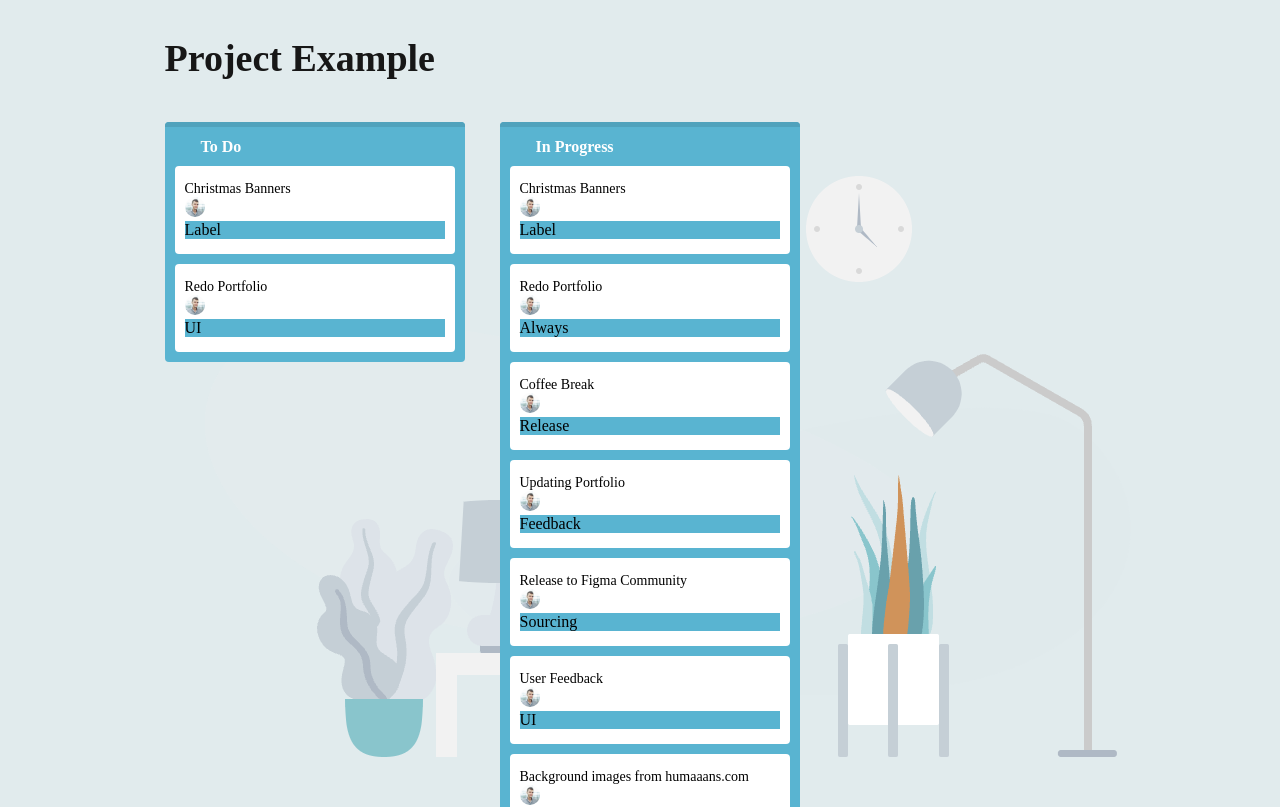
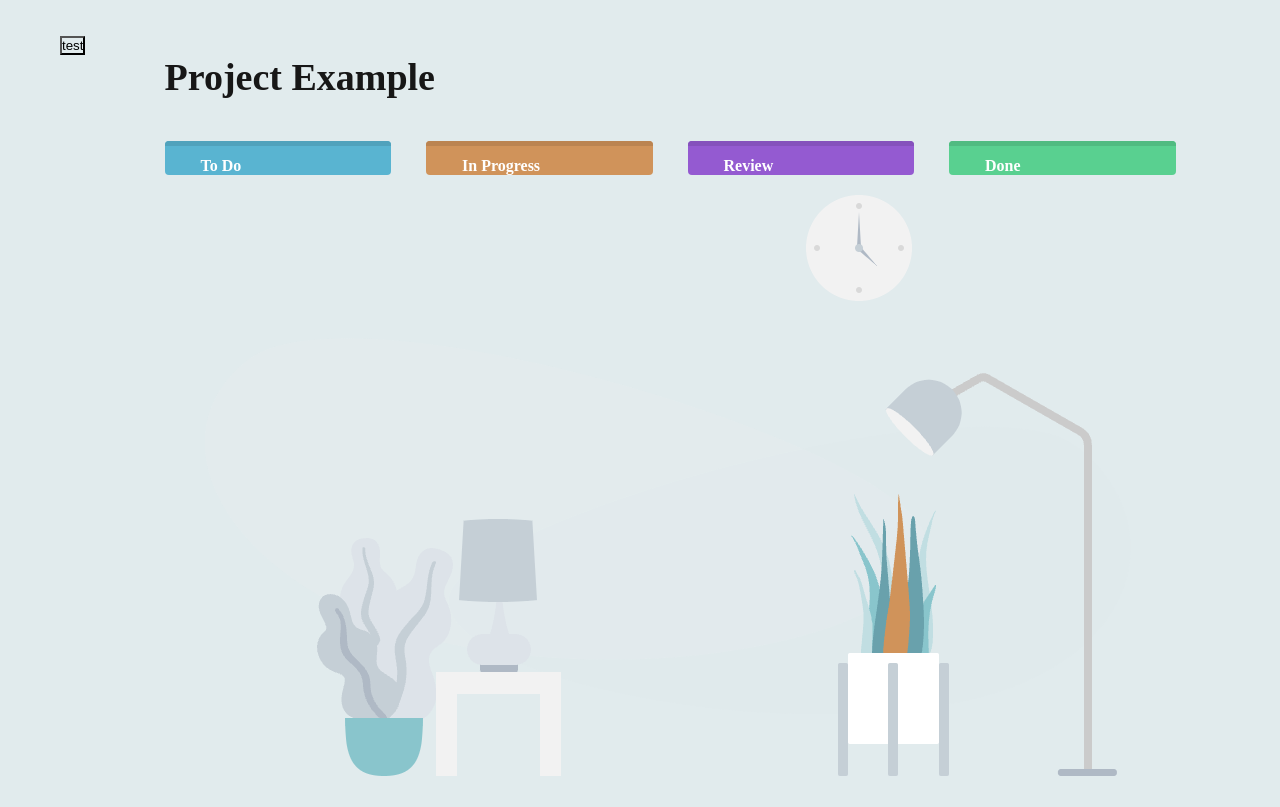
Before and after one commit to Maxim93mk/TODO, a React (Create React App) app: page / in a window 1280 px wide. Shown: the top 807 px of the page. Built offline with nearby package versions, Linux system fonts and the light colour scheme.

Commit message:
Переделаны стили карточек

```diff
--- a/src/components/app/App.jsx
+++ b/src/components/app/App.jsx
@@ -2,37 +2,44 @@ import './App.css';
 import React, { useState } from 'react';
 import TasksMain from '../tasks/tasks';
 import { fragments } from './fragmentStyle.js';
+import user_1 from "../tasks/img/foto_1.svg";
+import user_2 from "../tasks/img/foto_2.svg";
 
 function App() {
   let db = [
-    {
-      id: 1,
-      name: 'To Do',
-      tasks: [
-        'Christmas Banners',
-        'Redo Portfolio',,],
-            userStatus:
-        [
-          'Label',
-          'UI',
-        ],
+    // {
+    //   id: 1,
+    //   name: 'To Do',
+    //   tasks: [
+    //     'Christmas Banners',
+    //     'Redo Portfolio'],
+    //         userStatus:
+    //     [
+    //       'Label',
+    //       'UI',
+    //     ],
 
-      // {
-      //   nameTask:
-      //     [
-      //       'Christmas Banners',
-      //       'Label',
-      //     ],
-      //   // userStatus:
-      //   // [
-      //   //   'Label',
-      //   //   'UI',
-      //   // ],
-      // }
-    },
+    //   // {
+    //   //   nameTask:
+    //   //     [
+    //   //       'Christmas Banners',
+    //   //       'Label',
+    //   //     ],
+    //   //   // userStatus:
+    //   //   // [
+    //   //   //   'Label',
+    //   //   //   'UI',
+    //   //   // ],
+    //   // }
+    // },
 {
-  id: 2,
-    name: 'In Progress',
+      id: 2,
+      cards: [
+        'To Do',
+        'In Progress',
+        'Review',
+        'Done'
+      ],
       tasks: [
         'Christmas Banners',
         'Redo Portfolio',
@@ -53,6 +60,10 @@ function App() {
           'Sourcing',
           'UI'
         ],
+        user: [
+          user_1,
+          user_2
+        ]
     }
   // ];
 // {
@@ -103,24 +114,33 @@ function App() {
 // },
  ];
 const [data, setNotes] = useState(db);
-// console.log(data[0].name);
-let names = data.map((elem, index) => {
+let styleCards = [
+  fragments.fragment_toDo_main_color,
+  fragments.fragment_inProgress_main_color,
+  fragments.fragment_Review_main_color,
+  fragments.fragment_Done_main_color
+];
+let tasks = data[0].cards.map((elem,index) => {
   return <TasksMain
-    data={elem}
-    mainColor={fragments.fragment_toDo_main_color}
-    borderColor={fragments.fragment_toDo_border_color}
+     data={data}
+     mainColor={styleCards[index][0]}
+     borderColor={styleCards[index][1]}
+    cardsTitle = {elem}
   />
+});
 
-})
+
+
 //  console.log(names);
 return (
   <>
     <main className='tasks-main'>
+      <button className='x'>test</button>
       <div className='container'>
         <div className='tasks-main__img'>
           <h1 className='tasks-main__img-header'>Project Example</h1>
           <div className='tasks-main-blocks'>
-            {names}
+            {tasks}
             {/* <TasksMain
                 data={names}
                 mainColor={fragments.fragment_toDo_main_color}
--- a/src/components/app/fragmentStyle.js
+++ b/src/components/app/fragmentStyle.js
@@ -33,12 +33,8 @@ const fragment_Done_border_color = {
 
 
 export const fragments = {
-    fragment_toDo_main_color: fragment_toDo_main_color,
-    fragment_toDo_border_color: fragment_toDo_border_color,
-    fragment_inProgress_main_color: fragment_inProgress_main_color,
-    fragment_inProgress_border_color: fragment_inProgress_border_color,
-    fragment_Review_main_color: fragment_Review_main_color,
-    fragment_Review_border_color: fragment_Review_border_color,
-    fragment_Done_main_color: fragment_Done_main_color,
-    fragment_Done_border_color: fragment_Done_border_color
-};
+    fragment_toDo_main_color: [fragment_toDo_main_color, fragment_toDo_border_color],
+    fragment_inProgress_main_color: [fragment_inProgress_main_color, fragment_inProgress_border_color],
+    fragment_Review_main_color: [fragment_Review_main_color, fragment_Review_border_color],
+    fragment_Done_main_color: [fragment_Done_main_color, fragment_Done_border_color]
+}
--- a/src/components/tasks/tasks.jsx
+++ b/src/components/tasks/tasks.jsx
@@ -2,13 +2,20 @@ import React from "react";
 import TaskItem from "./task-item";
 import '../tasks/css/tasks.css'
 
-function TasksMain({ data, mainColor, borderColor }) {
-    // console.log(data.tasks.nameTask)
-        let tasksItem = data.tasks.map((elem, index) => {
-            console.log(elem)
-             return <TaskItem taskName={elem} mainColor={mainColor} data={data.userStatus[index]} />
-        });
 
+function TasksMain({ data, mainColor, borderColor , cardsTitle}) {
+console.log(cardsTitle)
+    // // console.log(data.tasks.nameTask)
+        // let cardsTitle = data[0].cards.map((elem, index) => {
+        //     // console.log(elem)
+        //      return <h2 className="tasks-block__header">{elem}</h2>
+        // });
+        // let btn = document.querySelector('.x');
+
+// console.log(btn);
+        // let btn = document.querySelector('.x');
+
+        // console.log(btn);
 
     // console.log(blockTasksHeader);
     //  data.name.forEach((elem,index)=>{
@@ -39,8 +46,8 @@ function TasksMain({ data, mainColor, borderColor }) {
             <div className="tasks-block" style={mainColor}>
                 <div className="tasks-block-line" style={borderColor}></div>
                 {/* {blockTasksHeader} */}
-                <h2 className="tasks-block__header">{data.name}</h2>
-                {tasksItem}
+                <h2 className="tasks-block__header">{cardsTitle}</h2>
+                {/* {tasksItem} */}
                 {/* <TaskItem taskName={blockTasksHeader} mainColor = {mainColor} /> */}
                 {/* <h2 className="tasks-block__header">{blockTasksHeader}</h2> */}
                 {/* <TaskItem taskName={tasksList.tasks[0]} mainColor = {mainColor} userStatus={tasksList.userStatus[0]}/>
```
